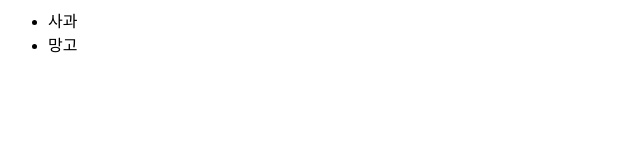
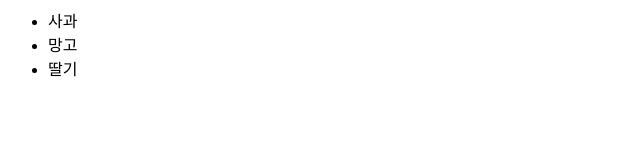
Before and after one commit to iceraingg/test, a plain HTML site: page index.html in a window 1280 px wide. Shown: the full height of the page, 0-640 px from the left. Drawn offline with Linux system fonts and the light colour scheme.

Commit message:
add straw

```diff
--- a/index.html
+++ b/index.html
@@ -4,6 +4,7 @@
 <ul>
  <li>사과</li>
  <li>망고</li>
+ <li>딸기</li>
 <ul>
 </body>
 </html>
```
